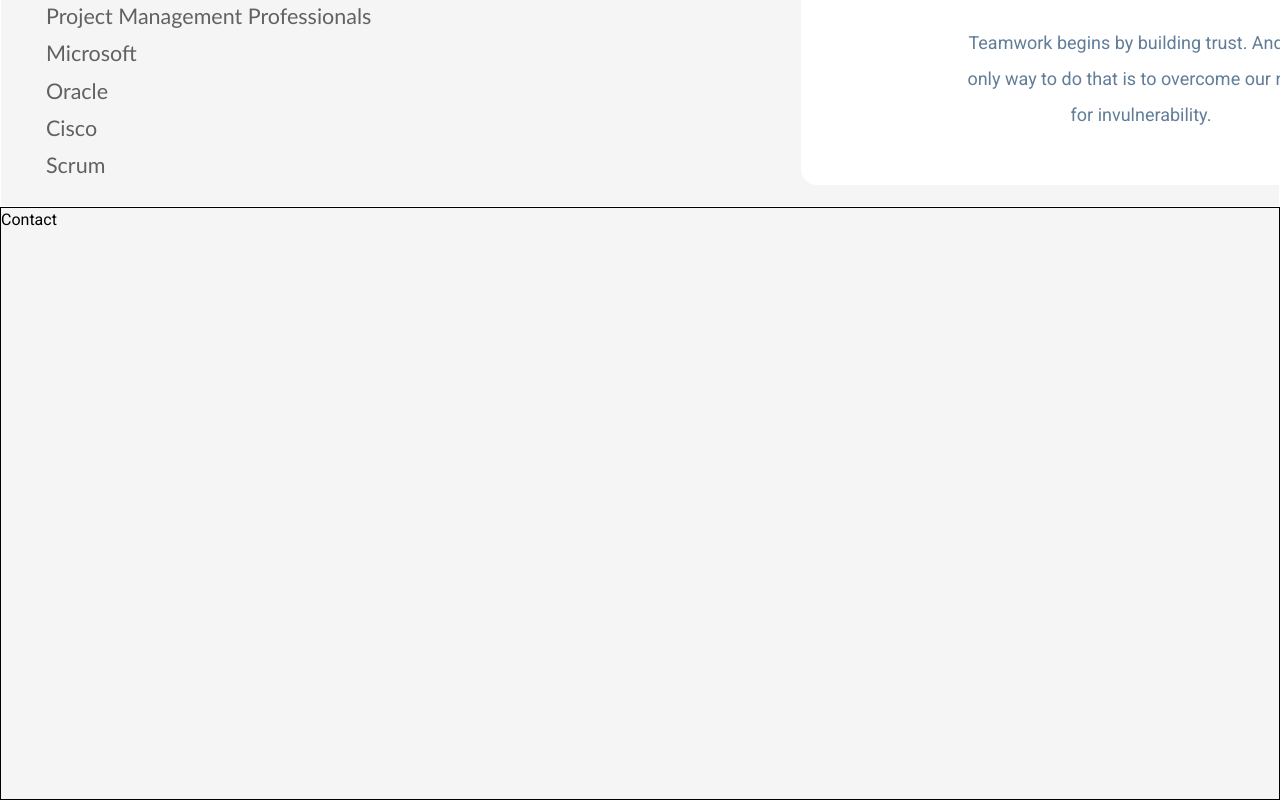
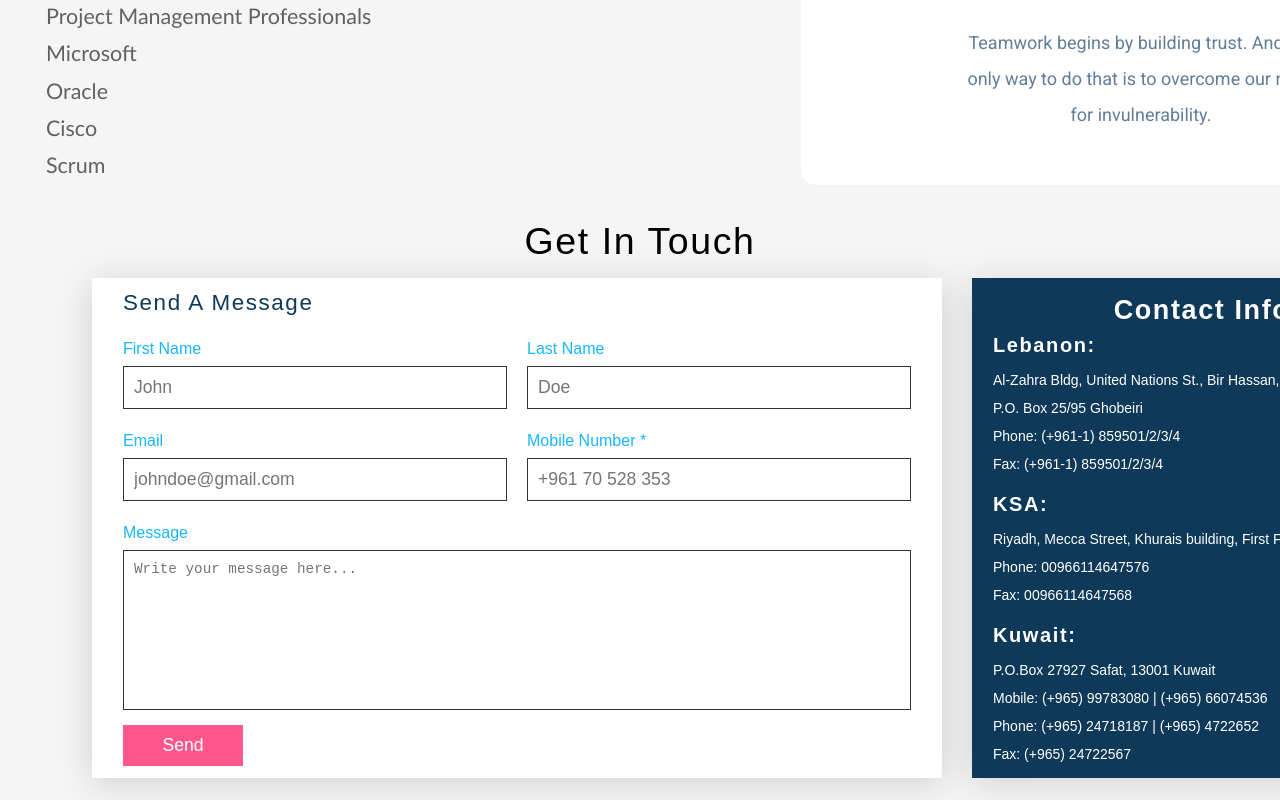
Before and after one commit to OmarMlaeb/IDS_Academy_Website, a React (Create React App) app in the folder front-end/: page / in a window 1280 px wide. Shown: the part 2285-3085 px from the top of the page. Built offline with nearby package versions, Linux system fonts and the light colour scheme.

Commit message:
done with contact us page

```diff
--- a/front-end/src/components/Contact/contact.css
+++ b/front-end/src/components/Contact/contact.css
@@ -4,5 +4,161 @@
     height: 593px;
     width: 100%;
     position: relative;
+    border: 1px solid #F5F5F5;
+    font-family: 'Poppins', sans-serif;
+}
+
+.contact .contact_title{
+    display: flex;
+    justify-content: center;
+    align-items: center;
+    font-size: 25px;
+    margin-top: 10px;
+}
+
+.contact .contact_title h2{
+    font-weight: 500;
+}
+
+.contact .contact_box {
+    border: 1px solid #F5F5F5;
+    height: 522px;
+    width: 100%;
+    margin-top: 0px;
+}
+
+.contact .contact_box .content_form{
+    border: 1px solid #fff;
+    height: 500px;
+    width: 850px;
+    margin-left: 90px;
+    margin-top: 0px;
+    background-color: #fff;
+    box-shadow: 0 5px 35px rgba(0, 0, 0, 0.15);
+}
+
+.contact .contact_box .content_form h3{
+    color: #0e3959;
+    font-weight: 500;
+    font-size: 1.4em;
+    margin-bottom: 10px;
+    margin-left: 30px;
+    margin-top: 10px;
+}
+
+/* form box */
+.contact .contact_box .content_form .formBox{
+    position: relative;
+    width: 100%;
+}
+
+.contact .contact_box .content_form .formBox .row50{
+    display: flex;
+    margin-left: 30px;
+    margin-right: 30px;
+    gap: 20px;
+}
+
+.contact .contact_box .content_form .formBox .inputBox{
+    display: flex;
+    flex-direction: column;
+    margin-bottom: 10px;
+    width: 50%;
+}
+
+.contact .contact_box .content_form .formBox .row100{
+    display: flex;
+    margin-left: 30px;
+    margin-right: 30px;
+}
+
+.contact .contact_box .content_form .formBox .row100 .inputBox{
+    width: 100%;
+}
+
+.contact .contact_box .content_form .formBox .inputBox span {
+    color: #18b7ff;
+    margin-top: 10px;
+    margin-bottom: 5px;
+    font-weight: 500;
+}
+
+.contact .contact_box .content_form .formBox .inputBox input {
+    padding: 10px;
+    font-size: 1.1em;
+    outline: none;
+    border: 1px solid #333;
+}
+
+.contact .contact_box .content_form .formBox .inputBox textarea {
+    padding: 10px;
+    font-size: 1.1em;
+    outline: none;
+    border: 1px solid #333;
+    resize: none;
+    min-height: 160px;
+    margin-bottom: 5px;
+}
+
+.contact .contact_box .content_form .formBox .inputBox input[type="submit"] {
+    background-color: #ff578b;
+    color: #fff;
+    border: none;
+    font-size: 1.1em;
+    max-width: 120px;
+    font-weight: 500;
+    cursor: pointer;
+    padding: 10px 11px;
+}
+
+.contact .contact_box .content_form .formBox .inputBox::placeholder{
+    color: #999;
+}
+
+/* info box */
+.contact .contact_box .content_info{
+    border: 1px solid #0e3959;
+    height: 500px;
+    width: 460px;
+    margin-left: 970px;
+    margin-top: -500px;
+    background-color: #0e3959;
+    box-shadow: 0 5px 35px rgba(0, 0, 0, 0.15);
+}
+
+.contact .contact_box .content_info h2{
+    color: #fff;
+    margin-top: 15px;
+    font-size: 27px;
+    margin-bottom: -5px;
+    text-align: center;
+}
+
+.contact .contact_box .content_info h3{
+    color: #fff;
+    margin-top: 10px;
+    font-size: 20px;
+    margin-bottom: 5px;
+}
+
+.contact .contact_box .content_info .infoBox div{
+    display: flex;
+    margin-bottom: 7px;
+    margin-left: 20px;
+}
+
+.contact .contact_box .content_info .infoBox div p{
+    color: #fff;
+    font-size: 14px;
+}
+
+/* map box */
+.contact .contact_box .content_map{
     border: 1px solid #000;
+    height: 205px;
+    width: 350px;
+    margin-left: 1020px;
+    margin-top: 10px;
+    background-color: #fff;
+    padding: 0;
 }
--- a/front-end/src/components/Contact/contact.js
+++ b/front-end/src/components/Contact/contact.js
@@ -5,7 +5,105 @@ import './contact.css';
 const Contact = () => {
     return (
         <div className='contact' id='contact'>
-            Contact
+            <div className='contact_title'>
+                <h2>Get In Touch</h2>
+            </div>
+            <div className='contact_box'>
+                {/* form box */}
+                <div className='content_form'>
+                    <h3>Send a Message</h3>
+                    <form>
+                        <div className='formBox'>
+                            <div className='row50'>
+                                <div className='inputBox'>
+                                    <span>First Name</span>
+                                    <input type="text" placeholder="John"></input>
+                                </div>
+
+                                <div className='inputBox'>
+                                    <span>Last Name</span>
+                                    <input type="text" placeholder="Doe"></input>
+                                </div>
+                            </div>
+
+                            <div className='row50'>
+                                <div className='inputBox'>
+                                    <span>Email</span>
+                                    <input type="text" placeholder="johndoe@gmail.com"></input>
+                                </div>
+
+                                <div className='inputBox'>
+                                    <span>Mobile Number *</span>
+                                    <input type="text" placeholder="+961 70 528 353"></input>
+                                </div>
+                            </div>
+
+                            <div className='row100'>
+                                <div className='inputBox'>
+                                    <span>Message</span>
+                                    <textarea placeholder="Write your message here..."></textarea>
+                                </div>
+                            </div>
+
+                            <div className='row100'>
+                                <div className='inputBox'>
+                                    <input type="submit" value="Send"></input>
+                                </div>
+                            </div>
+                        </div>
+                    </form>
+                </div>
+                {/* info box */}
+                <div className='content_info'>
+                    <h2>Contact Info</h2>
+                    <div className='infoBox'>
+                        <div>
+                            <h3>Lebanon:</h3>
+                        </div>
+                        <div>
+                            <p>Al-Zahra Bldg, United Nations St., Bir Hassan, Beirut - Lebanon</p>
+                        </div>
+                        <div>
+                            <p>P.O. Box 25/95 Ghobeiri</p>
+                        </div>
+                        <div>
+                            <p>Phone: (+961-1) 859501/2/3/4</p>
+                        </div>
+                        <div>
+                            <p>Fax: (+961-1) 859501/2/3/4</p>
+                        </div>
+
+                        <div>
+                            <h3>KSA:</h3>
+                        </div>
+                        <div>
+                            <p>Riyadh, Mecca Street, Khurais building, First Floor Office No. 12</p>
+                        </div>
+                        <div>
+                            <p>Phone: 00966114647576</p>
+                        </div>
+                        <div>
+                            <p>Fax: 00966114647568</p>
+                        </div>
+
+                        <div>
+                            <h3>Kuwait:</h3>
+                        </div>
+                        <div>
+                            <p>P.O.Box 27927 Safat, 13001 Kuwait</p>
+                        </div>
+                        <div>
+                            <p>Mobile: (+965) 99783080 | (+965) 66074536</p>
+                        </div>
+                        <div>
+                            <p>Phone: (+965) 24718187 | (+965) 4722652</p>
+                        </div>
+                        <div>
+                            <p>Fax: (+965) 24722567</p>
+                        </div>
+                    </div>
+                </div>
+            </div>
         </div>
     )
 }
--- a/front-end/src/components/Team/team.css
+++ b/front-end/src/components/Team/team.css
@@ -4,7 +4,7 @@
     height: 593px;
     width: 100%;
     position: relative;
-    border: 1px solid #fff;
+    border: 1px solid #F5F5F5;
 }
 
 .team_heading {
```
